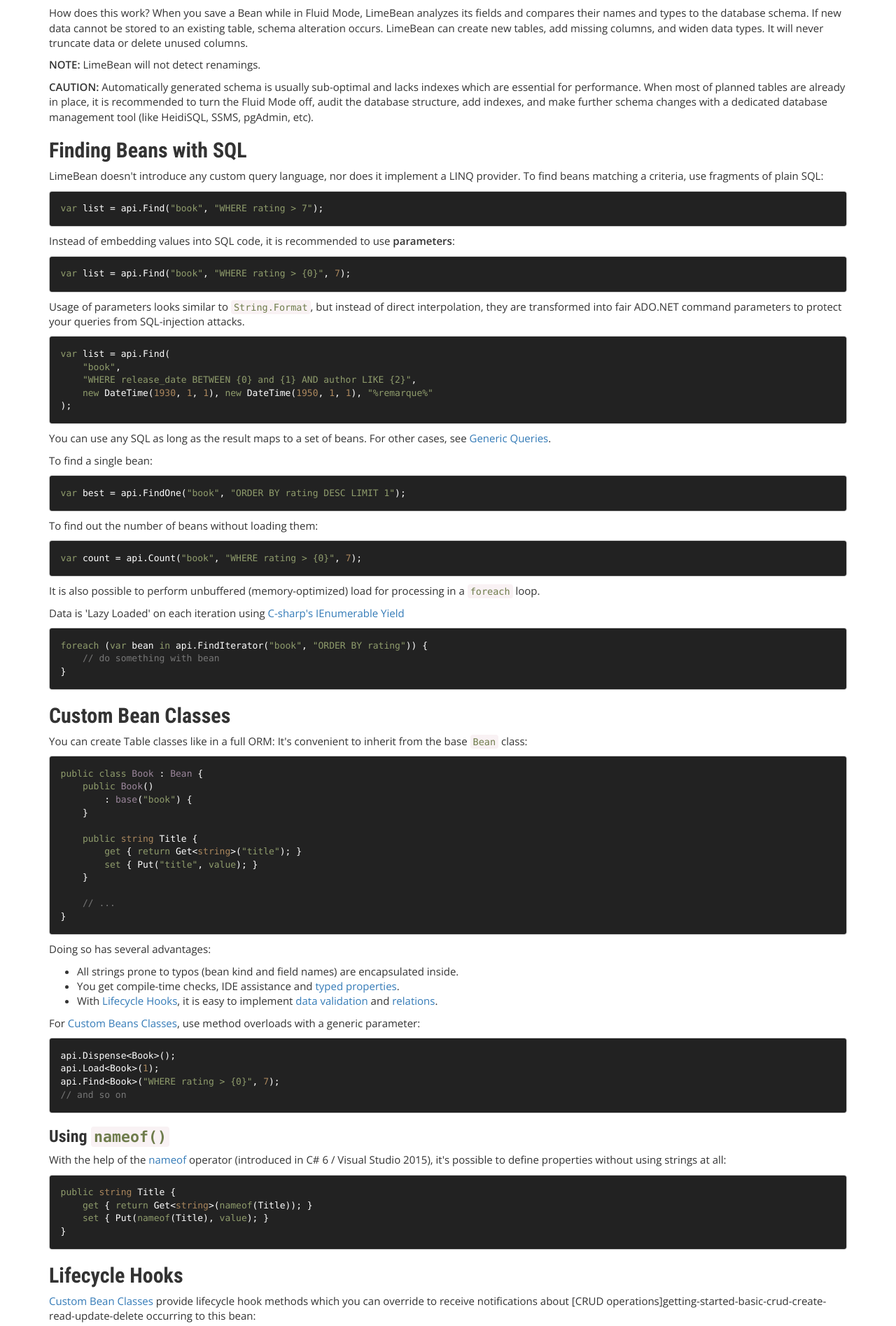
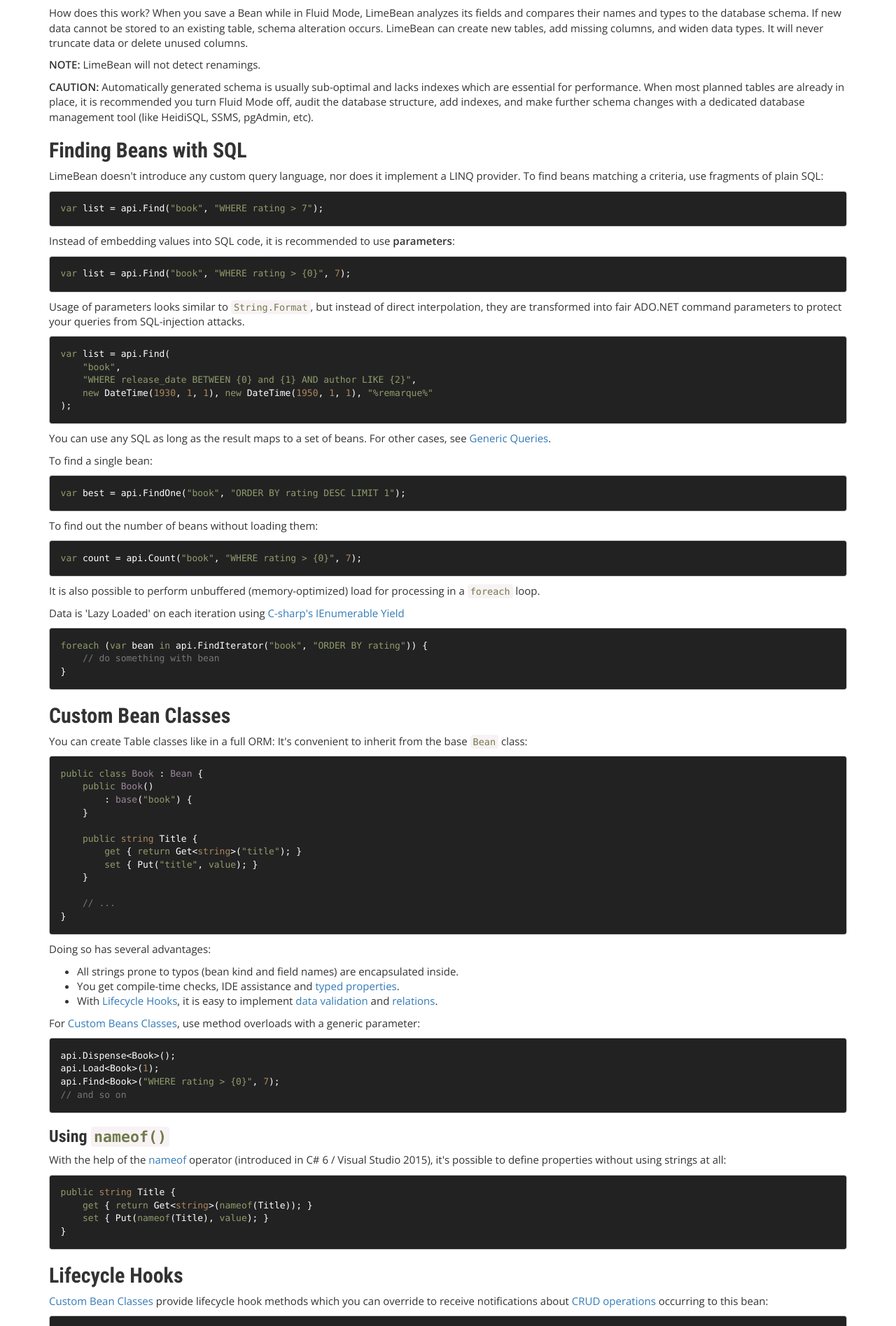
Before and after one commit to Nick-Lucas/LimeBean, a plain HTML site: page index.html in a window 1280 px wide. Shown: the part 3178-5073 px from the top of the page at 70% size. Drawn offline with nearby package versions, Linux system fonts and the light colour scheme; a script that the page names is missing.

Commit message:
Updated website with fixes to mistakes

```diff
--- a/index.html
+++ b/index.html
@@ -228,8 +228,8 @@ LimeBean can create new tables, add missing columns, and widen data types.
 It will never truncate data or delete unused columns.</p>
 <p><strong>NOTE:</strong> LimeBean will not detect renamings.</p>
 <p><strong>CAUTION:</strong> Automatically generated schema is usually sub-optimal and lacks indexes which are essential
-for performance. When most of planned tables are already in place,
-it is recommended to turn the Fluid Mode off, audit the database structure, add indexes, and make further schema
+for performance. When most planned tables are already in place,
+it is recommended you turn Fluid Mode off, audit the database structure, add indexes, and make further schema
 changes with a dedicated database management tool (like HeidiSQL, SSMS, pgAdmin, etc).</p>
 <h2 id="finding-beans-with-sql">Finding Beans with SQL</h2>
 <p>LimeBean doesn't introduce any custom query language, nor does it implement a LINQ provider.
@@ -308,7 +308,7 @@ it's possible to define properties without using strings at all:</p>
 
 <h2 id="lifecycle-hooks">Lifecycle Hooks</h2>
 <p><a href="#custom-bean-classes">Custom Bean Classes</a> provide lifecycle hook methods which you can override to receive
-notifications about [CRUD operations]getting-started-basic-crud-create-read-update-delete occurring to this bean:</p>
+notifications about <a href="#getting-started-basic-crud-create-read-update-delete">CRUD operations</a> occurring to this bean:</p>
 <pre><code>public class Product : Bean {
     public Product()
         : base(&quot;product&quot;) {
@@ -680,7 +680,7 @@ For this purpose, all query functions provide overloads with the <code>useCache<
         <hr />
         <b>LimeBean</b> is released under the <a href="https://raw.githubusercontent.com/Nick-Lucas/LimeBean/master/LICENSE.txt">MIT license</a>
         <br />
-        Updated on Jul 2, 2016
+        Updated on Jul 3, 2016
         <br /><br />
         <a rel="license" href="http://creativecommons.org/licenses/by/4.0/"><img alt="Creative Commons License" src="https://i.creativecommons.org/l/by/4.0/80x15.png" /></a>
     </div>
```
